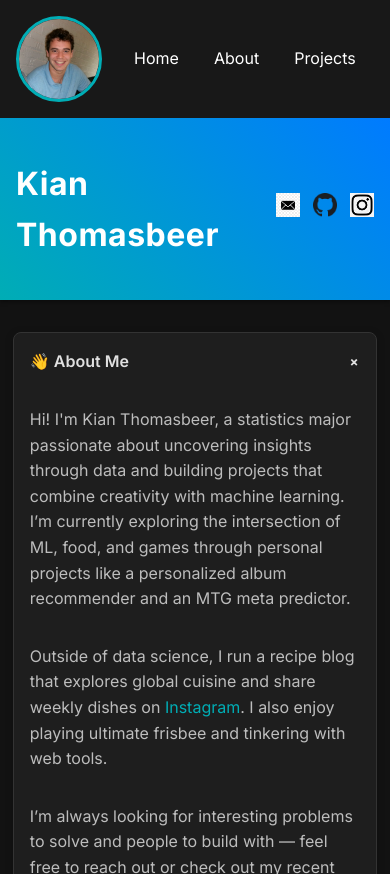
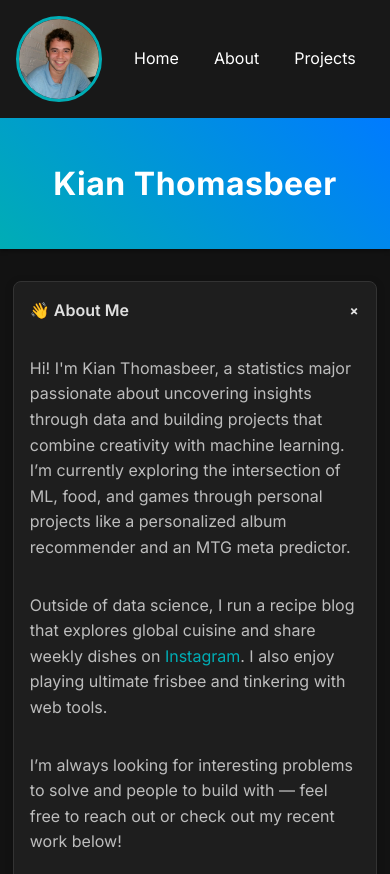
Before and after one commit to MrHim0thy/KianThomasbeer, a plain HTML site: page index.html in a window 390 px wide. Shown: the top 874 px of the page. Drawn offline with Linux system fonts and the light colour scheme.

Commit message:
Revert "Add contact icons to header"

```diff
--- a/index.html
+++ b/index.html
@@ -17,17 +17,13 @@
       <a href="#projects">Projects</a>
       <a href="#blog">Blog</a>
       <a href="#recipes">Recipes</a>
+      <a href="#contact">Contact</a>
       </nav>
       <a href="resume_6.1.pdf" target="_blank" class="resume-btn">Resume</a>
     </div>
   <div class="content">
     <header id="home">
       <h1>Kian Thomasbeer</h1>
-      <div class="contact-icons">
-        <a href="mailto:kayennepeppaa@gmail.com"><img src="email.png" alt="Email" /></a>
-        <a href="https://github.com/MrHim0thy" target="_blank"><img src="github.png" alt="GitHub" /></a>
-        <a href="https://www.instagram.com/kianthomasbeer/" target="_blank"><img src="Instagram.png" alt="Instagram" /></a>
-      </div>
     </header>
     <main>
       <details id="about" open>
@@ -52,6 +48,14 @@
         <summary>🍲 Recipes</summary>
         <p>Check out <a href="https://www.instagram.com/worldplatechronicles/" target="_blank">Instagram</a> for weekly dishes.</p>
       </details>
+      <details id="contact">
+        <summary>📬 Contact</summary>
+        <p>
+          📧 <a href="mailto:kayennepeppaa@gmail.com">kayennepeppaa@gmail.com</a><br />
+          💻 <a href="https://github.com/MrHim0thy" target="_blank">GitHub Profile</a><br />
+          📸 <a href="https://www.instagram.com/kianthomasbeer/" target="_blank">Instagram</a>
+        </p>
+      </details>
     </main>
     <footer>
       &copy; <span id="year">2025</span> Kian Thomasbeer. All rights reserved.
--- a/style.css
+++ b/style.css
@@ -84,23 +84,13 @@ header {
       background: linear-gradient(45deg, #00adb5, #007bff);
       color: white;
       padding: 2.5rem 1rem;
-      display: flex;
-      align-items: center;
-      justify-content: space-between;
+      text-align: center;
       box-shadow: 0 2px 4px rgba(0, 0, 0, 0.4);
     }
 header h1 {
       margin: 0;
       font-size: 3rem;
       letter-spacing: 0.5px;
-    }
-.contact-icons {
-      display: flex;
-      gap: 0.8rem;
-    }
-.contact-icons img {
-      width: 32px;
-      height: 32px;
     }
 main {
       max-width: 900px;
@@ -185,10 +175,6 @@ main {
     header h1 {
       font-size: 2rem;
     }
-    .contact-icons img {
-      width: 24px;
-      height: 24px;
-    }
     main {
       padding: 0 0.8rem;
     }
```
